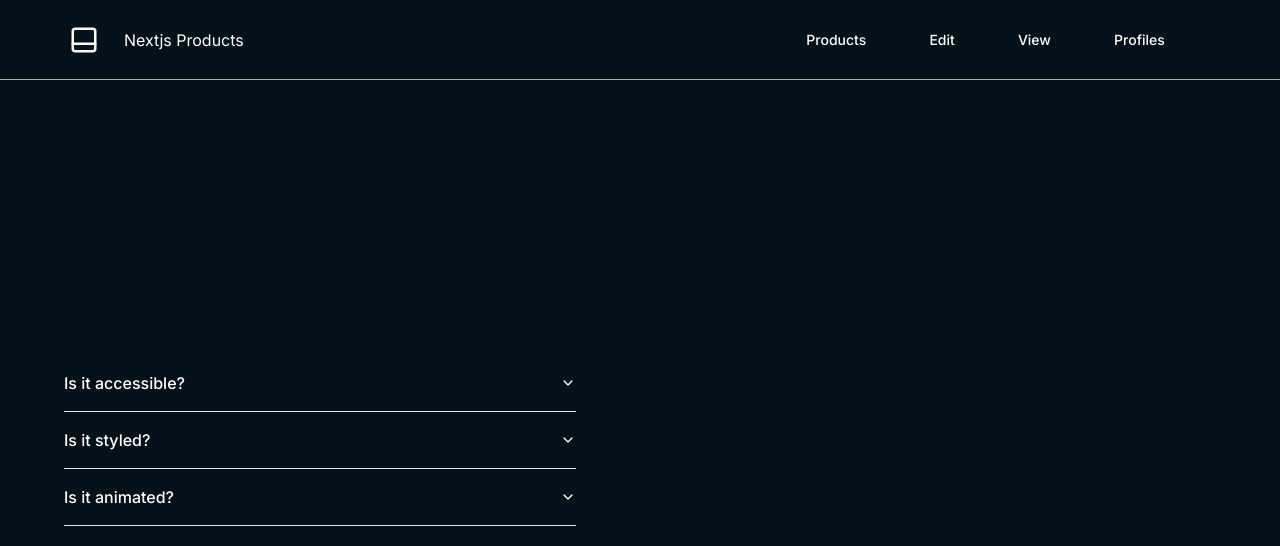
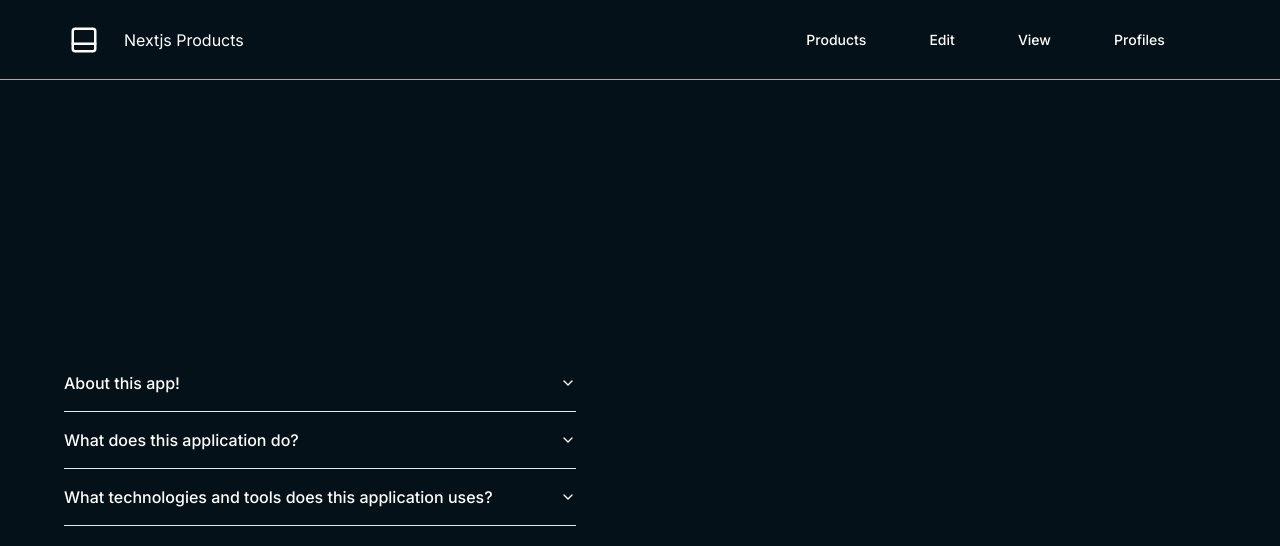
Before and after one commit to waleed2000x/nexus-crud-frontend, a Next.js app: page / in a window 1280 px wide. Shown: the top 546 px of the page. Built offline with nearby package versions, Linux system fonts and the light colour scheme.

Commit message:
Accordion | Content

```diff
--- a/app/products/page.js
+++ b/app/products/page.js
@@ -1,4 +1,3 @@
-import "./products.css";
 import { GetRequest } from "@/utils/requests";
 import Link from "next/link";
 import {
--- a/components/accordion/Accordion.js
+++ b/components/accordion/Accordion.js
@@ -10,23 +10,31 @@ export default function LandingAccordion() {
     <div className="accordion">
       <Accordion type="single" collapsible className="w-full text-white">
         <AccordionItem value="item-1">
-          <AccordionTrigger>Is it accessible?</AccordionTrigger>
+          <AccordionTrigger>About this app!</AccordionTrigger>
           <AccordionContent>
-            Yes. It adheres to the WAI-ARIA design pattern.
+            This application was a practice project for Next.js.
           </AccordionContent>
         </AccordionItem>
         <AccordionItem value="item-2">
-          <AccordionTrigger>Is it styled?</AccordionTrigger>
+          <AccordionTrigger>What does this application do?</AccordionTrigger>
           <AccordionContent>
-            Yes. It comes with default styles that matches the other
-            components&apos; aesthetic.
+            It just mutaltes the database by performing CRUD operations.
+          </AccordionContent>
+          <AccordionContent>
+            This application is a side project, just getting familiar with
+            Next.js
           </AccordionContent>
         </AccordionItem>
         <AccordionItem value="item-3">
-          <AccordionTrigger>Is it animated?</AccordionTrigger>
+          <AccordionTrigger>
+            What technologies and tools does this application uses?
+          </AccordionTrigger>
           <AccordionContent>
-            Yes. It&apos;s animated by default, but you can disable it if you
-            prefer.
+            <b>Framework:</b> Next.js
+          </AccordionContent>
+          <AccordionContent>
+            <b>Libraries and Tools:</b>{" "}
+            shadcn-ui/zod/tailwind/scss/styled-components
           </AccordionContent>
         </AccordionItem>
       </Accordion>
```
